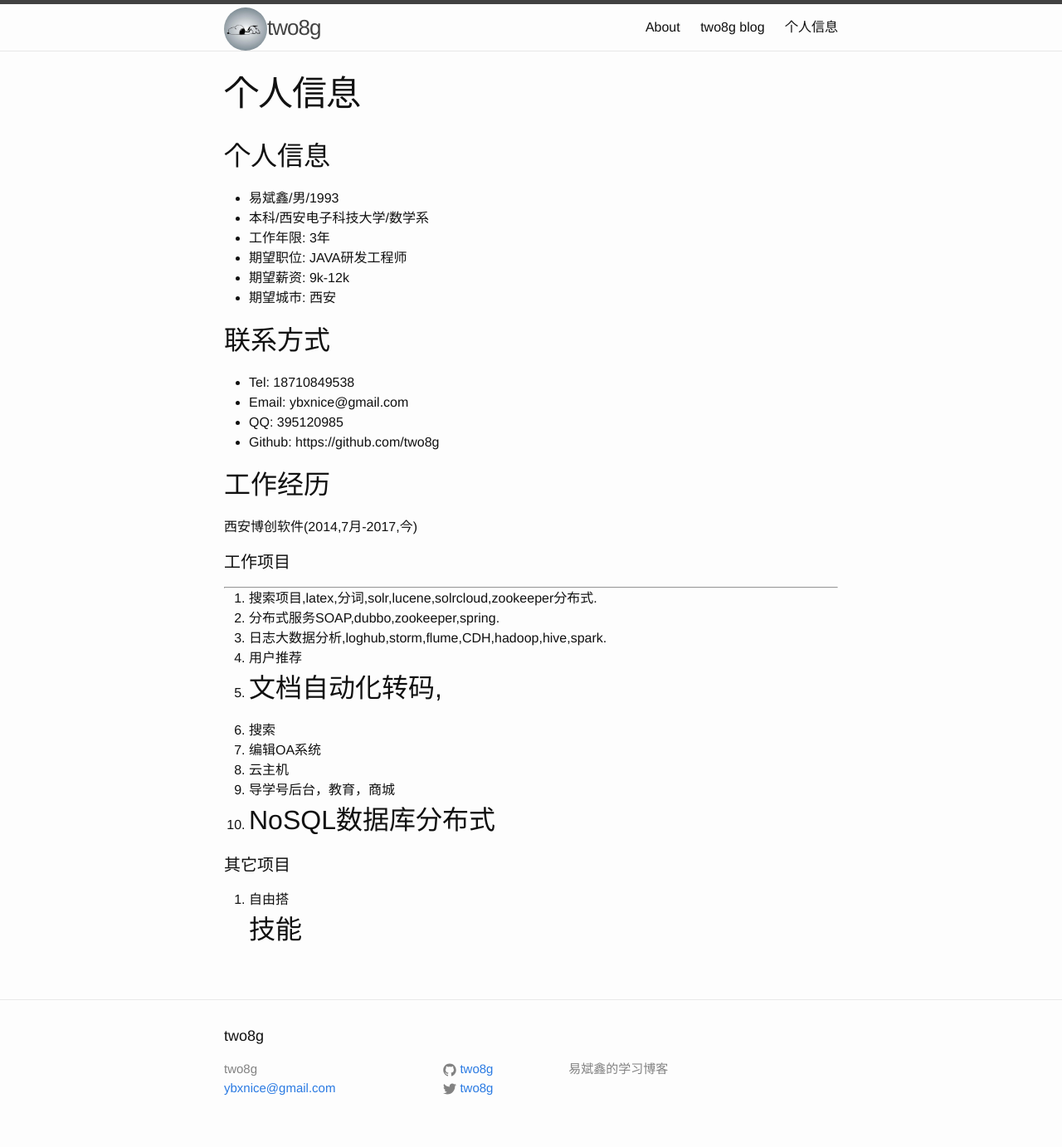
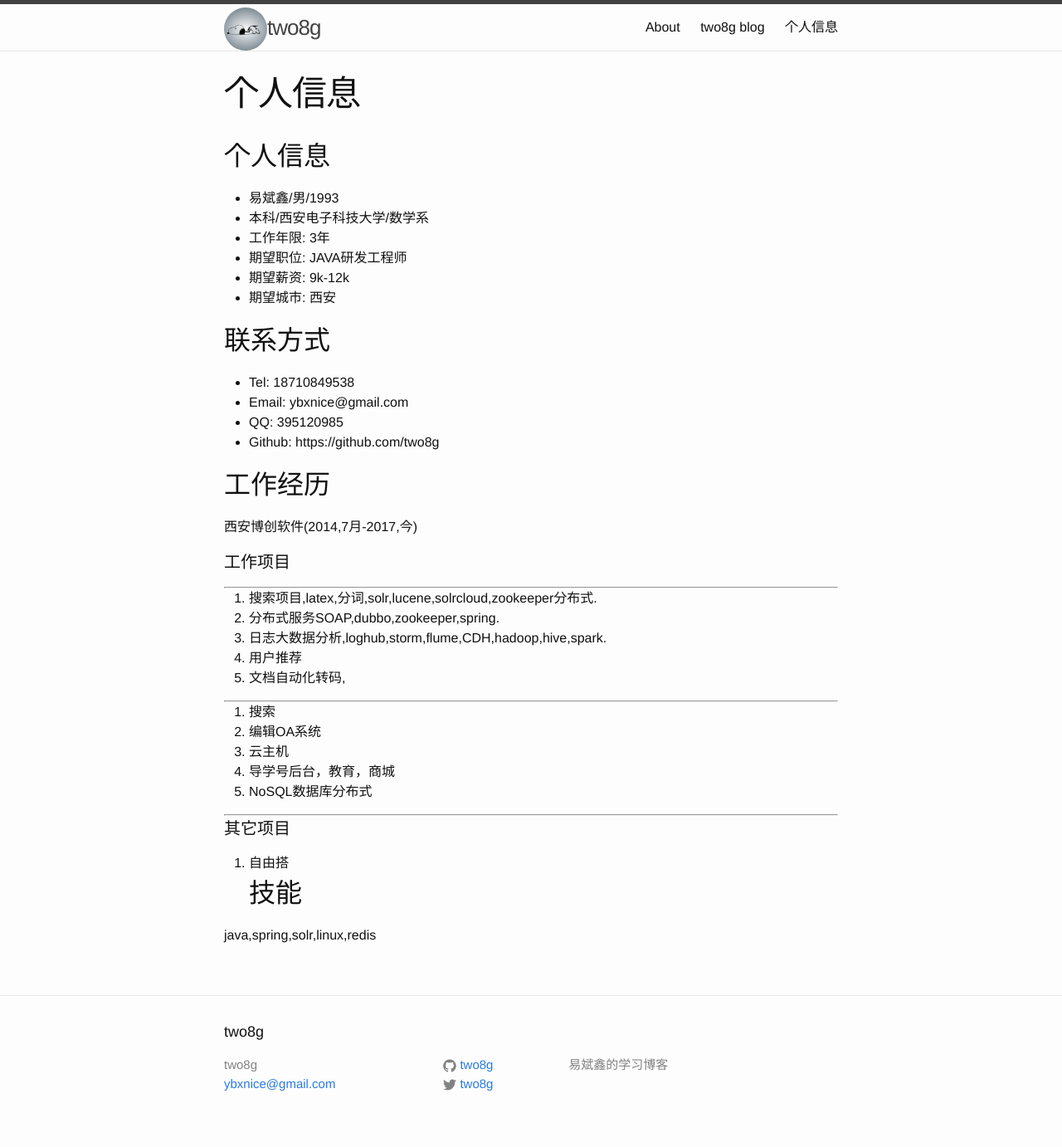
Before and after one commit to two8g/two8g.github.io, a Jekyll site: the page built from job/简历.md, in a window 1280 px wide. Shown: the whole page at 83% size. Built offline with Jekyll 4.4.1, drawn with Linux system fonts in a browser that asks for light colours; our own code applies the rules of GitHub Pages for plain Markdown files.

Commit message:
Update 简历.md

```diff
--- a/job/简历.md
+++ b/job/简历.md
@@ -19,20 +19,26 @@
 #### 工作项目
 
 ------
+
 1. 搜索项目,latex,分词,solr,lucene,solrcloud,zookeeper分布式.
 2. 分布式服务SOAP,dubbo,zookeeper,spring.
 3. 日志大数据分析,loghub,storm,flume,CDH,hadoop,hive,spark.
 4. 用户推荐
 5. 文档自动化转码,
+
 ------
+
 1. 搜索
 2. 编辑OA系统
 4. 云主机
 3. 导学号后台，教育，商城
 5. NoSQL数据库分布式
+
 ------
 
 #### 其它项目
 
 1. 自由搭
 ## 技能
+
+java,spring,solr,linux,redis
```
